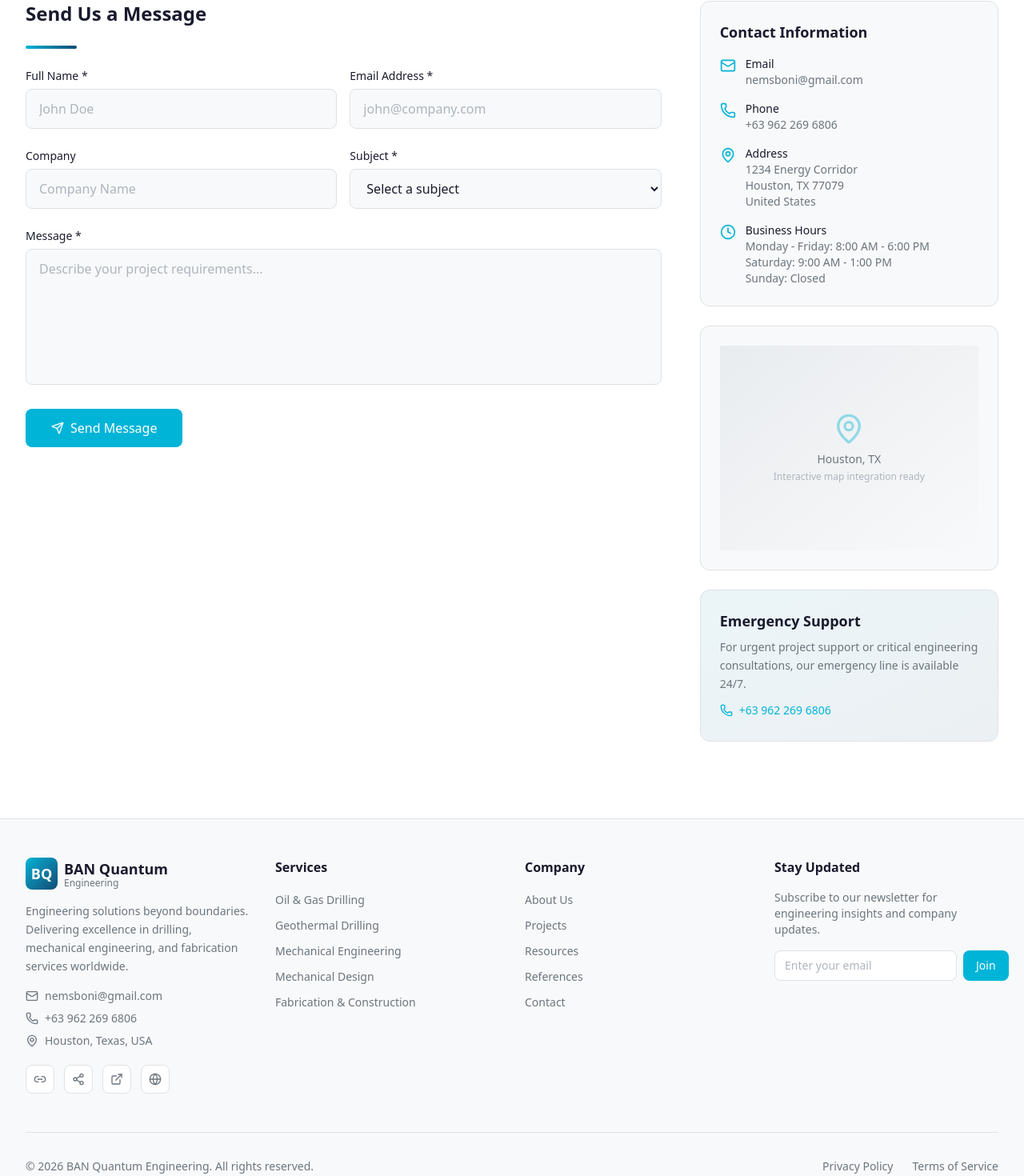
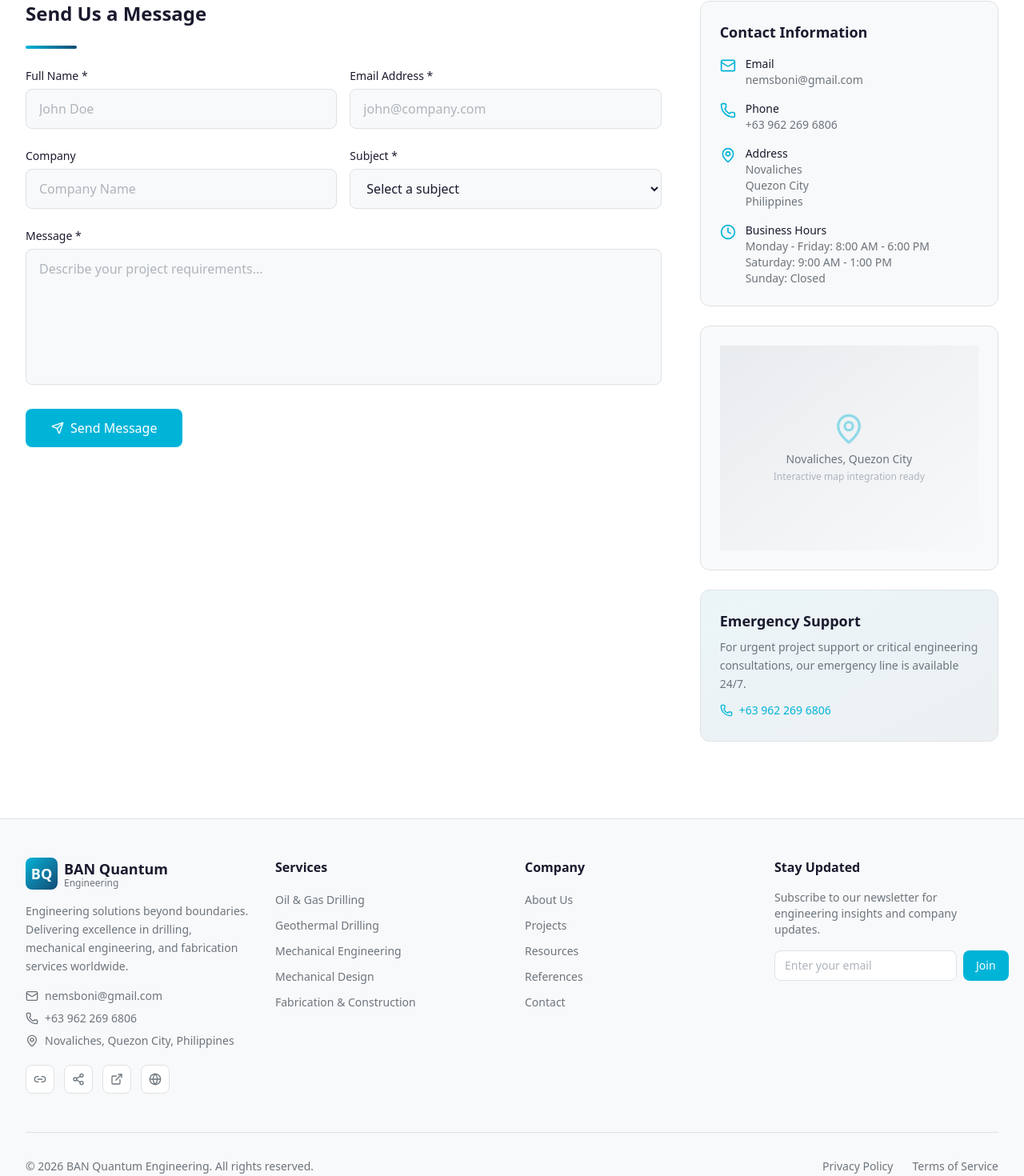
Before and after one commit to nemsboni-bot/BAN-QUANTUM-ENGINEER, a Next.js app: page /contact in a window 1280 px wide. Shown: the part 440-1910 px from the top of the page at 80% size. Built offline with nearby package versions, Linux system fonts and the light colour scheme.

Commit message:
update: change address to Novaliches, Quezon City, Philippines
https://claude.ai/code/session_01Rqr1BZfmUnvonh6dmkzA4M

```diff
--- a/src/app/contact/page.tsx
+++ b/src/app/contact/page.tsx
@@ -204,9 +204,9 @@ export default function ContactPage() {
                   <div>
                     <p className="text-sm font-medium text-foreground">Address</p>
                     <p className="text-sm">
-                      1234 Energy Corridor<br />
-                      Houston, TX 77079<br />
-                      United States
+                      Novaliches<br />
+                      Quezon City<br />
+                      Philippines
                     </p>
                   </div>
                 </div>
@@ -229,7 +229,7 @@ export default function ContactPage() {
               <div className="w-full h-64 bg-gradient-to-br from-surface-dark to-surface flex items-center justify-center">
                 <div className="text-center">
                   <MapPin className="w-10 h-10 text-accent/40 mx-auto mb-2" />
-                  <p className="text-sm text-steel">Houston, TX</p>
+                  <p className="text-sm text-steel">Novaliches, Quezon City</p>
                   <p className="text-xs text-steel-light mt-1">Interactive map integration ready</p>
                 </div>
               </div>
--- a/src/components/layout/footer.tsx
+++ b/src/components/layout/footer.tsx
@@ -58,7 +58,7 @@ export function Footer() {
               </a>
               <div className="flex items-center gap-2 text-sm text-steel">
                 <MapPin className="w-4 h-4 shrink-0" />
-                Houston, Texas, USA
+                Novaliches, Quezon City, Philippines
               </div>
             </div>
             {/* Social Links */}
```
